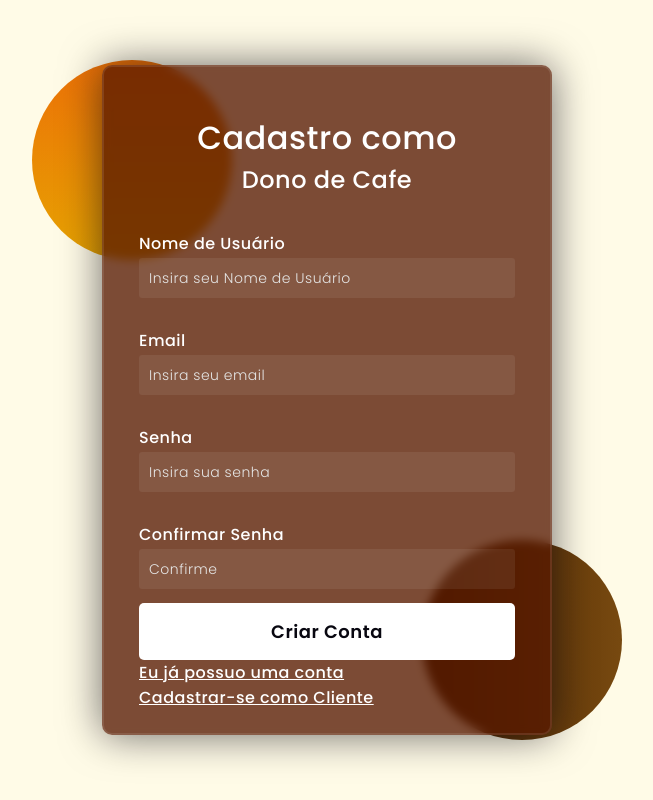
After one commit to julsales/Coffee12, a Django app: page /signupCafe/ in a window 1280 px wide. The commit adds this page. Shown: the whole page, without its empty margins (313-966 px from the left). Run offline with Django 5.2, Linux system fonts and the light colour scheme.

Commit message:
Alteração no visual das paginas

```diff
--- a/coffee12/coffee12/urls.py
+++ b/coffee12/coffee12/urls.py
@@ -7,6 +7,7 @@ urlpatterns = [
     path('homepage/', views.Homepage, name='homepage'),  # Rota para a página inicial
     path('signup/', views.SignupPage, name='signup'),  # Rota para a página de cadastro
     path('', views.LoginPage, name='login'),
-    path('logout/', views.LogoutPage, name='logout'),  # Rota para a página de login
+    path('logout/', views.LogoutPage, name='logout'),
+    path('signupCafe/',views.SignupCafePage,name='signupCafe')  # Rota para a página de login
 
 ]
--- a/coffee12/coffee12app/views.py
+++ b/coffee12/coffee12app/views.py
@@ -2,8 +2,6 @@ from django.shortcuts import render, HttpResponse, redirect
 from django.contrib.auth.models import User
 from django.contrib.auth import authenticate, login, logout
 from django.contrib.auth.decorators import login_required
-from django.contrib import messages
-from coffee12 import settings
 
 @login_required(login_url='login')
 def Homepage(request):
@@ -19,29 +17,38 @@ def SignupPage(request):
             return HttpResponse("Sua senha está diferente da confirmação")
         my_user=User.objects.create_user(uname,email,pass1)
         my_user.save()
-        messages.success(request, 'Sua conta foi criada com sucesso. Faça login agora.')
         return redirect('login')
 
 
     return render(request, 'signup.html')
 
 def LoginPage(request):
-    if request.method == 'POST':
-        username = request.POST.get('username')
-        password = request.POST.get('password')
-        user = authenticate(request, username=username, password=password)
+    if request.method=='POST':
+        username=request.POST.get('username')
+        pass1=request.POST.get('pass')
+        user=authenticate(request,username=username,password=pass1)
         if user is not None:
-            login(request, user)
+            login(request,user)
             return redirect('homepage')
         else:
             return HttpResponse("Nome de usuário ou senha incongruentes")
-
     return render(request, 'login.html')
-
-
-
-
 
 def LogoutPage(request):
     logout(request)
     return redirect('login')
+
+def SignupCafePage(request):
+    if request.method=='POST':
+        uname=request.POST.get('username')
+        email=request.POST.get('email')
+        pass1=request.POST.get('password1')
+        pass2=request.POST.get('password2')
+        if pass1!=pass2:
+            return HttpResponse("Sua senha está diferente da confirmação")
+        my_user=User.objects.create_user(uname,email,pass1)
+        my_user.save()
+        return redirect('login')
+
+
+    return render(request, 'signupCafe.html')
--- /dev/null
+++ b/coffee12/templates/signupCafe.html
@@ -0,0 +1,182 @@
+<!DOCTYPE html>
+<html lang="en">
+<head>
+  <!-- Design by foolishdeveloper.com -->
+    <title>Signup Page</title>
+
+    <link rel="preconnect" href="https://fonts.gstatic.com">
+    <link rel="stylesheet" href="https://cdnjs.cloudflare.com/ajax/libs/font-awesome/5.15.4/css/all.min.css">
+    <link href="https://fonts.googleapis.com/css2?family=Poppins:wght@300;500;600&display=swap" rel="stylesheet">
+    <!--Stylesheet-->
+    <style media="screen">
+      *,
+*:before,
+*:after{
+    padding: 0;
+    margin: 0;
+    box-sizing: border-box;
+}
+body{
+    background-color: #fffbe7;
+}
+.background{
+    width: 430px;
+    height: 520px;
+    position: absolute;
+    transform: translate(-50%,-50%);
+    left: 50%;
+    top: 50%;
+}
+.background .shape{
+    height: 200px;
+    width: 200px;
+    position: absolute;
+    border-radius: 50%;
+}
+.shape:first-child{
+    background: linear-gradient(
+        #ec7107,
+        #e7a302
+    );
+    left: -80px;
+    top: -80px;
+}
+.shape:last-child{
+    background: linear-gradient(
+        to right,
+        #472100,
+        #774910
+    );
+    right: -80px;
+    bottom: -80px;
+}
+form{
+    height: 670px;
+    width: 450px;
+    background-color: #561801c5;
+    position: absolute;
+    transform: translate(-50%,-50%);
+    top: 50%;
+    left: 50%;
+    border-radius: 10px;
+    backdrop-filter: blur(5px);
+    border: 2px solid rgba(255,255,255,0.1);
+    box-shadow: 0 0 40px rgba(8,7,16,0.6);
+    padding: 50px 35px;
+}
+form *{
+    font-family: 'Poppins',sans-serif;
+    color: #ffffff;
+    letter-spacing: 0.5px;
+    outline: none;
+    border: none;
+}
+form h3{
+    font-size: 32px;
+    font-weight: 500;
+    line-height: 42px;
+    text-align: center;
+}
+
+form h4{
+    font-size: 24px;
+    font-weight: 500;
+    line-height: 42px;
+    text-align: center;
+}
+
+
+
+label{
+    display: block;
+    margin-top: 30px;
+    font-size: 16px;
+    font-weight: 500;
+}
+input{
+    display: block;
+    height: 40px;
+    width: 100%;
+    background-color: rgba(255,255,255,0.07);
+    border-radius: 3px;
+    padding: 0 10px;
+    margin-top: 2px;
+    font-size: 14px;
+    font-weight: 300;
+}
+::placeholder{
+    color: #e5e5e5;
+}
+button{
+    margin-top: 14px;
+    width: 100%;
+    background-color: #ffffff;
+    color: #080710;
+    padding: 15px 0;
+    font-size: 18px;
+    font-weight: 600;
+    border-radius: 5px;
+    cursor: pointer;
+}
+.social{
+  margin-top: 30px;
+  display: flex;
+}
+.social div{
+  background: red;
+  width: 150px;
+  border-radius: 3px;
+  padding: 5px 10px 10px 5px;
+  background-color: rgba(255,255,255,0.27);
+  color: #eaf0fb;
+  text-align: center;
+}
+.social div:hover{
+  background-color: rgba(255,255,255,0.47);
+}
+.social .fb{
+  margin-left: 25px;
+}
+.social i{
+  margin-right: 4px;
+}
+.already_account {
+    margin-top: 20px; /* Ajuste o valor conforme necessário */
+}
+.create_account_button{
+    height: 30px;
+}
+    </style>
+</head>
+<body>
+    <div class="background">
+        <div class="shape"></div>
+        <div class="shape"></div>
+    </div>
+    <form action="" method="post">
+        {% csrf_token %}
+        <h3>Cadastro como</h3>
+        <h4>Dono de Cafe</h4>
+
+        <label for="username">Nome de Usuário</label>
+        <input type="text" placeholder="Insira seu Nome de Usuário" name="username" id="username">
+
+        <label for="email">Email</label>
+        <input type="email" placeholder="Insira seu email" name="email" id="email">
+
+        <label for="password1">Senha</label>
+        <input type="password" placeholder="Insira sua senha" id="password1" name="password1">
+
+
+        <label for="password2">Confirmar Senha</label>
+        <input type="password" placeholder="Confirme" id="password2" name="password2">
+        <button type="submit">Criar Conta</button>
+
+
+        <div>
+        <a href="{% url 'login' %}" >Eu já possuo uma conta</a>
+        </div>
+        <a href="{% url 'signup' %}">Cadastrar-se como Cliente</a>
+    </form>
+</body>
+</html>
```
Also changed, not shown: coffee12/templates/login.html (+12 -12 lines), coffee12/templates/signup.html (+28 -11 lines), coffee12/coffee12app/migrations/0001_initial.py (added), coffee12/coffee12app/migrations/0002_delete_userprofile.py (added), coffee12/db.sqlite3.
